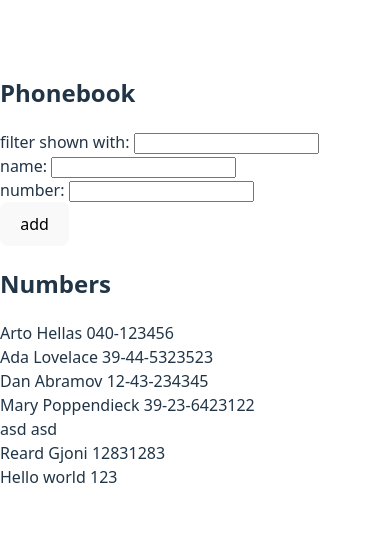
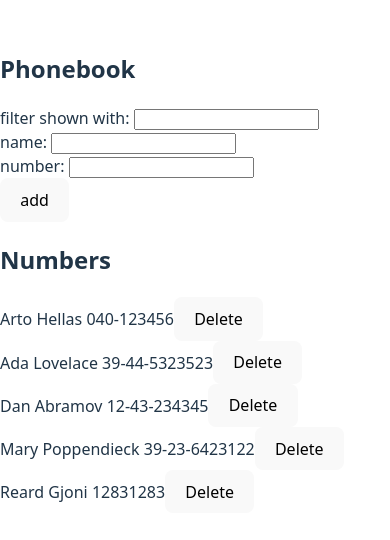
Before and after one commit to IcyDrae/fullstackopen, a React (Vite) app in the folder part2/PhoneBook/: page / in a window 390 px wide. Shown: the part 150-690 px from the top of the page. Built offline with nearby package versions, Linux system fonts and the light colour scheme; data requests are answered from the project's data file.

Commit message:
part2: The Phonebook step 9

```diff
--- a/part2/PhoneBook/db.json
+++ b/part2/PhoneBook/db.json
@@ -21,19 +21,9 @@
       "id": "4"
     },
     {
-      "id": "8f0e",
-      "name": "asd",
-      "number": "asd"
-    },
-    {
       "id": "240b",
       "name": "Reard Gjoni",
       "number": "12831283"
-    },
-    {
-      "id": "e7ff",
-      "name": "Hello world",
-      "number": "123"
     }
   ],
   "$schema": "./node_modules/json-server/schema.json"
--- a/part2/PhoneBook/src/App.jsx
+++ b/part2/PhoneBook/src/App.jsx
@@ -59,6 +59,14 @@ function App() {
     });
   }, []);
 
+  const deletePerson = (id, name) => {
+    if (window.confirm("Delete " + name + " ?")) {
+      request.deletePerson(id).then(() => {
+        setPersons(persons.filter(person => person.id !== id))
+      });
+    }
+  };
+
   return (
     <>
     <div>
@@ -70,7 +78,7 @@ function App() {
         newNumber={newNumber}
         handleNumberChange={handleNumberChange}
       />
-      <Persons personsToShow={personsToShow}/>
+      <Persons personsToShow={personsToShow} onDeleteHandle={deletePerson}/>
     </div>
     </>
   )
--- a/part2/PhoneBook/src/components/Persons.jsx
+++ b/part2/PhoneBook/src/components/Persons.jsx
@@ -1,4 +1,4 @@
-function Persons({personsToShow}) {
+function Persons({personsToShow, onDeleteHandle}) {
   return (
     <>
       <h2>Numbers</h2>
@@ -6,6 +6,7 @@ function Persons({personsToShow}) {
         return (
           <div key={person.id}>
             {person.name} {person.number}
+            <button onClick={() => onDeleteHandle(person.id, person.name)}>Delete</button>
           </div>
         )
       })}
--- a/part2/PhoneBook/src/modules/request.js
+++ b/part2/PhoneBook/src/modules/request.js
@@ -3,15 +3,20 @@ import axios from "axios";
 const baseUrl = "http://localhost:3001/persons";
 
 const getAll = () => {
-  const request = axios.get("http://localhost:3001/persons");
+  const request = axios.get(baseUrl);
   return request;
 };
 
 const createNew = (data) => {
-  return axios.post("http://localhost:3001/persons", data)
+  return axios.post(baseUrl, data)
+};
+
+const deletePerson = (id) => {
+  return axios.delete(`${baseUrl}/${id}`);
 };
 
 export default {
   getAll: getAll,
-  createNew: createNew
+  createNew: createNew,
+  deletePerson: deletePerson
 };
```
